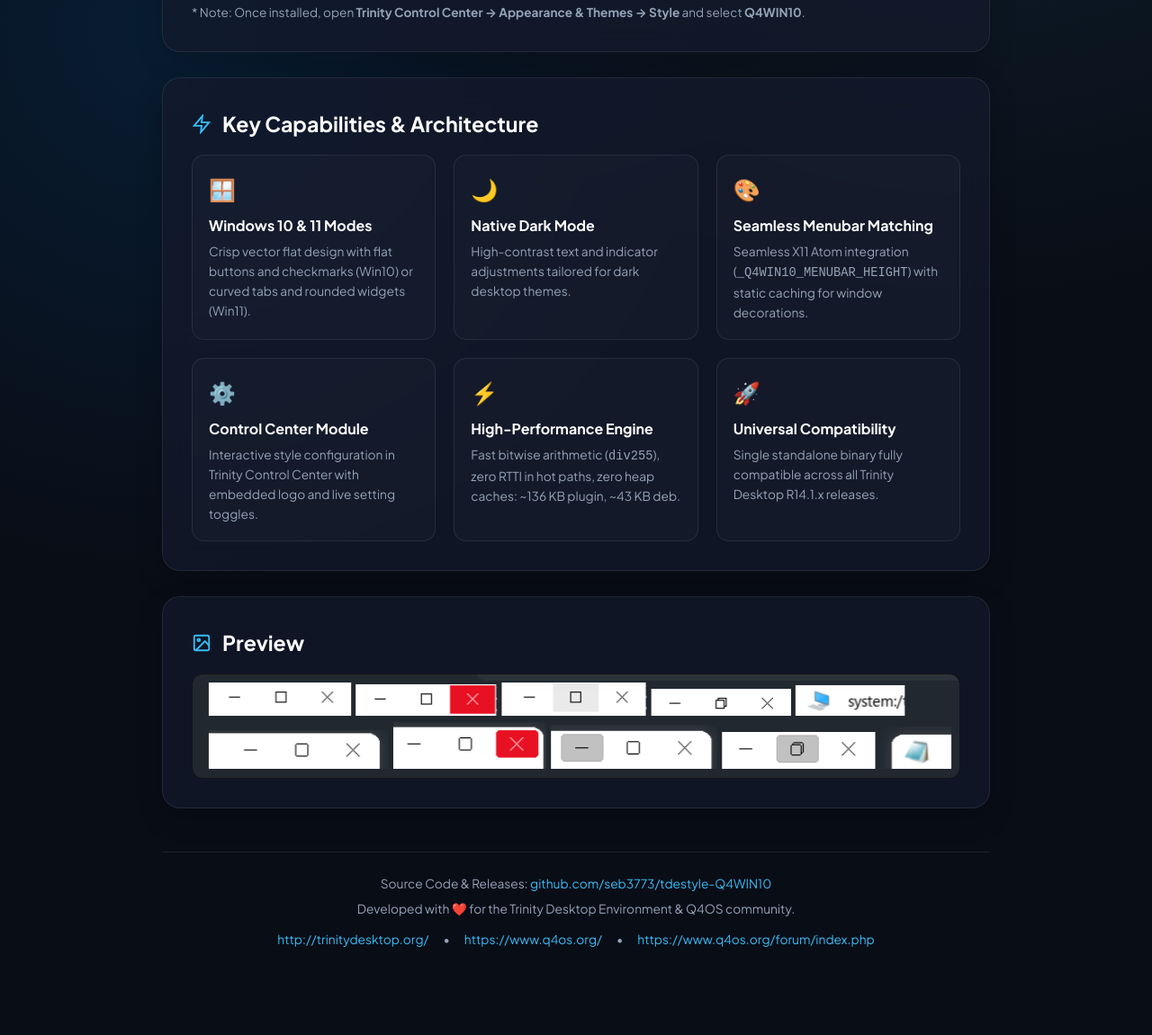
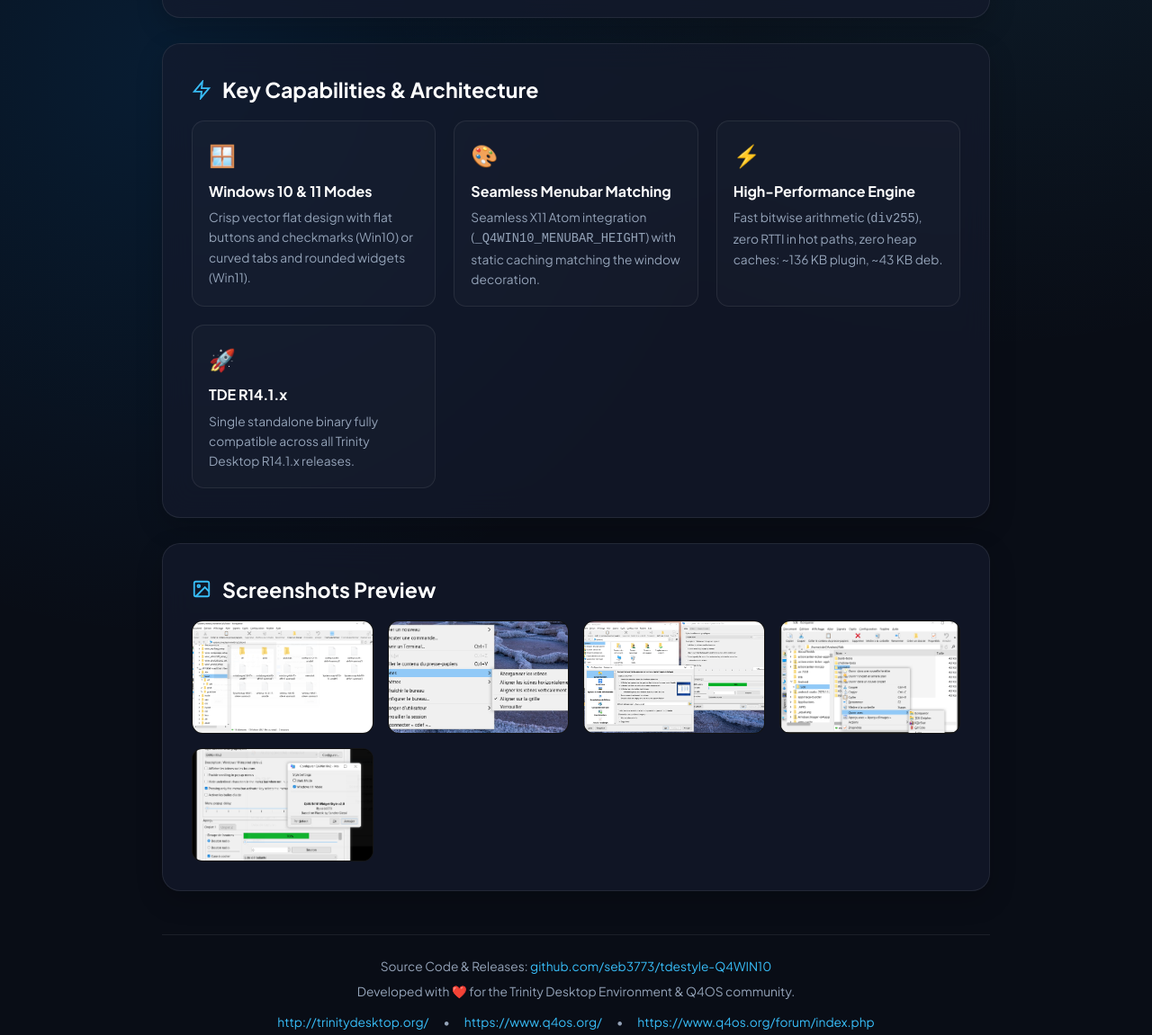
Before and after one commit to seb3773/tdestyle-Q4WIN10, a plain HTML site: page index.html in a window 1280 px wide. Shown: the part 1076-2227 px from the top of the page at 90% size. Drawn offline with Linux system fonts and the light colour scheme.

```diff
--- a/index.html
+++ b/index.html
@@ -276,10 +276,10 @@
       color: var(--text-muted);
     }
 
-    /* Screenshots */
+    /* Screenshots Grid (Max 4x4) */
     .screenshots-grid {
       display: grid;
-      grid-template-columns: repeat(auto-fit, minmax(280px, 1fr));
+      grid-template-columns: repeat(auto-fit, minmax(200px, 1fr));
       gap: 16px;
       margin-top: 16px;
     }
@@ -290,7 +290,11 @@
       border: 1px solid var(--card-border);
       background: #000;
       cursor: pointer;
-      transition: all 0.2s;
+      transition: all 0.2s ease;
+      aspect-ratio: 16 / 10;
+      display: flex;
+      align-items: center;
+      justify-content: center;
     }
 
     .screenshot-thumb:hover {
@@ -300,7 +304,8 @@
 
     .screenshot-thumb img {
       width: 100%;
-      height: auto;
+      height: 100%;
+      object-fit: cover;
       display: block;
     }
 
@@ -446,9 +451,6 @@
           </a>
         </div>
       </div>
-      <p style="color: var(--text-muted); font-size: 0.85rem; margin-top: 16px;">
-        * Note: Once installed, open <strong>Trinity Control Center &rarr; Appearance &amp; Themes &rarr; Style</strong> and select <strong>Q4WIN10</strong>.
-      </p>
     </div>
 
     <!-- Key Features -->
@@ -466,21 +468,9 @@
         </div>
 
         <div class="feature-item">
-          <span class="feature-icon">🌙</span>
-          <div class="feature-title">Native Dark Mode</div>
-          <div class="feature-text">High-contrast text and indicator adjustments tailored for dark desktop themes.</div>
-        </div>
-
-        <div class="feature-item">
           <span class="feature-icon">🎨</span>
           <div class="feature-title">Seamless Menubar Matching</div>
-          <div class="feature-text">Seamless X11 Atom integration (<code>_Q4WIN10_MENUBAR_HEIGHT</code>) with static caching for window decorations.</div>
-        </div>
-
-        <div class="feature-item">
-          <span class="feature-icon">⚙️</span>
-          <div class="feature-title">Control Center Module</div>
-          <div class="feature-text">Interactive style configuration in Trinity Control Center with embedded logo and live setting toggles.</div>
+          <div class="feature-text">Seamless X11 Atom integration (<code>_Q4WIN10_MENUBAR_HEIGHT</code>) with static caching matching the window decoration.</div>
         </div>
 
         <div class="feature-item">
@@ -491,7 +481,7 @@
 
         <div class="feature-item">
           <span class="feature-icon">🚀</span>
-          <div class="feature-title">Universal Compatibility</div>
+          <div class="feature-title">TDE R14.1.x</div>
           <div class="feature-text">Single standalone binary fully compatible across all Trinity Desktop R14.1.x releases.</div>
         </div>
       </div>
@@ -501,11 +491,23 @@
     <div class="card">
       <h2>
         <svg width="22" height="22" viewBox="0 0 24 24" fill="none" stroke="#38bdf8" stroke-width="2"><rect x="3" y="3" width="18" height="18" rx="2" ry="2"/><circle cx="8.5" cy="8.5" r="1.5"/><polyline points="21 15 16 10 5 21"/></svg>
-        Preview
+        Screenshots Preview
       </h2>
       <div class="screenshots-grid">
-        <div class="screenshot-thumb" onclick="openModal('screenshots/ALL.png')">
-          <img src="screenshots/ALL.png" alt="Q4WIN10 Widget Style Overview">
+        <div class="screenshot-thumb" onclick="openModal('screenshots/win10_tdestyle_screen1.png')">
+          <img src="screenshots/win10_tdestyle_screen1.png" alt="Q4WIN10 Widget Style - Windows 10 Mode Light Theme">
+        </div>
+        <div class="screenshot-thumb" onclick="openModal('screenshots/win10_tdestyle_screen2.png')">
+          <img src="screenshots/win10_tdestyle_screen2.png" alt="Q4WIN10 Widget Style - Controls & Dialogs">
+        </div>
+        <div class="screenshot-thumb" onclick="openModal('screenshots/win10_tdestyle_screen3.png')">
+          <img src="screenshots/win10_tdestyle_screen3.png" alt="Q4WIN10 Widget Style - Desktop Overview">
+        </div>
+        <div class="screenshot-thumb" onclick="openModal('screenshots/win11_tdestyle_screen1.png')">
+          <img src="screenshots/win11_tdestyle_screen1.png" alt="Q4WIN10 Widget Style - Windows 11 Rounded Tabs & Controls">
+        </div>
+        <div class="screenshot-thumb" onclick="openModal('screenshots/win11_tdestyle_screen2.png')">
+          <img src="screenshots/win11_tdestyle_screen2.png" alt="Q4WIN10 Widget Style - Windows 11 Rounded Mode">
         </div>
       </div>
     </div>
```
Also changed, not shown: screenshots/win10_tdestyle_screen1.png (added), screenshots/win10_tdestyle_screen2.png (added), screenshots/win10_tdestyle_screen3.png (added), screenshots/win11_tdestyle_screen1.png (added), screenshots/win11_tdestyle_screen2.png (added), 2 other files.
